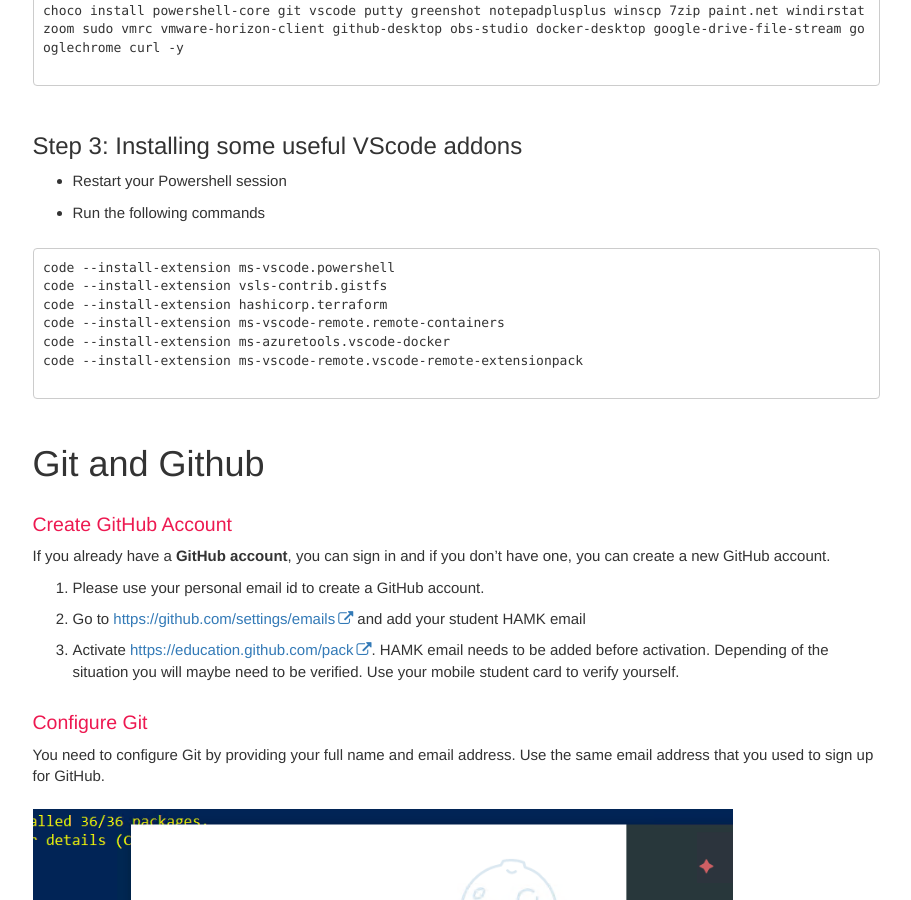
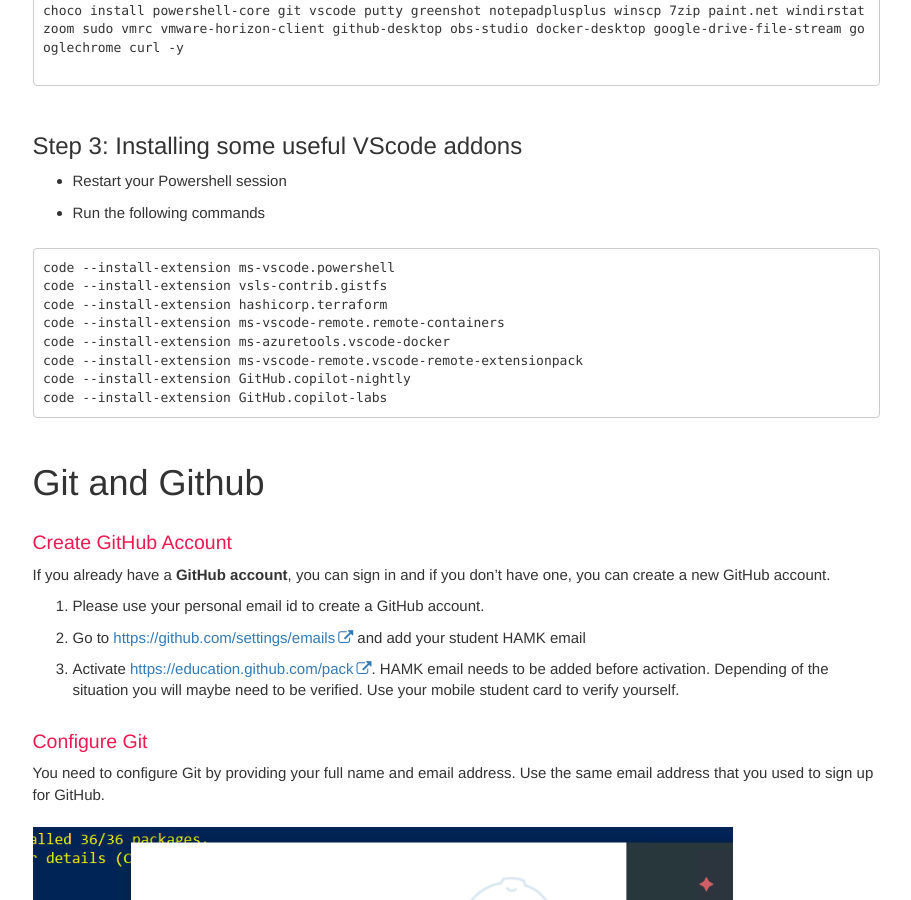
Before and after one commit to hamk-business-information-technology/os, a Jekyll site: the page built from index.md, in a window 1280 px wide and 900 px high, scrolled down 1099 px. Shown: the whole window, without its empty margins (330-1241 px from the left). Built offline with Jekyll 4.4.1, drawn with Linux system fonts in a browser that asks for light colours; our own code applies the rules of GitHub Pages for plain Markdown files; comment, search, counter and statistics services are not loaded.

Commit message:
VScode addons

````diff
--- a/index.md
+++ b/index.md
@@ -43,7 +43,8 @@
 code --install-extension ms-vscode-remote.remote-containers
 code --install-extension ms-azuretools.vscode-docker
 code --install-extension ms-vscode-remote.vscode-remote-extensionpack
-
+code --install-extension GitHub.copilot-nightly
+code --install-extension GitHub.copilot-labs
 ```
 # Git and Github
 ### Create GitHub Account
````
